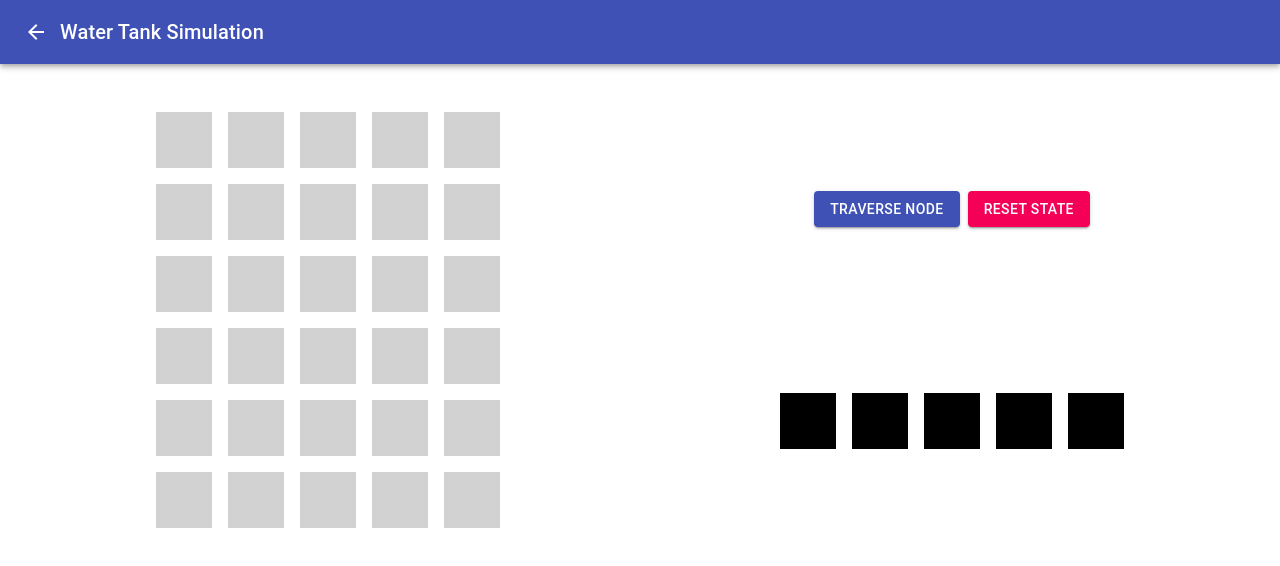
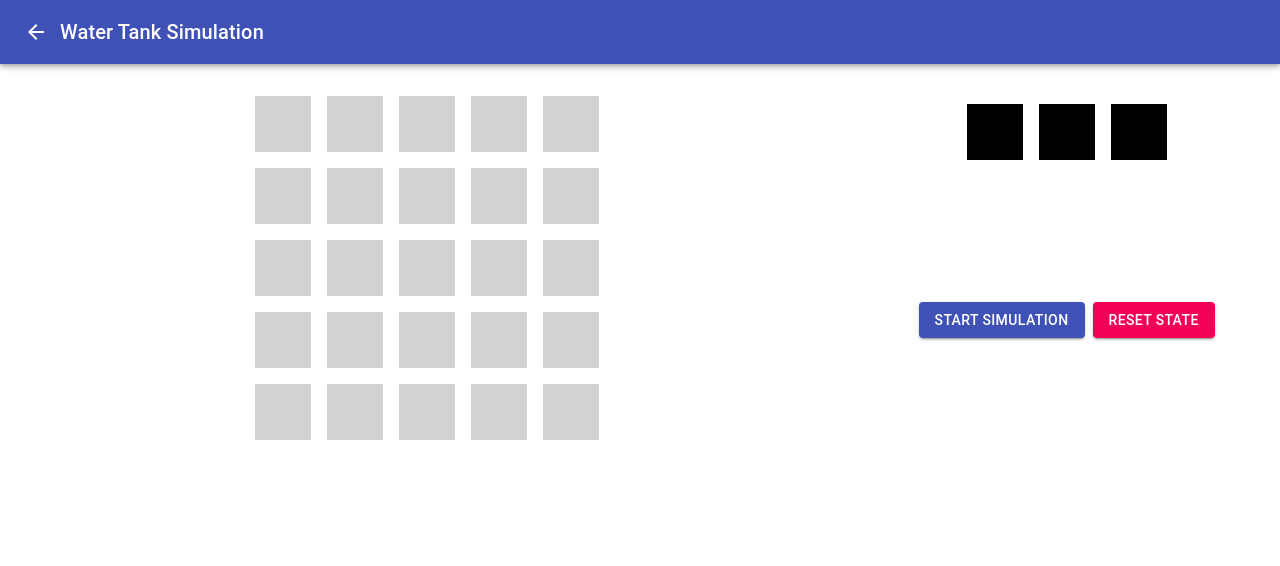
Before and after one commit to gokulsadanandam/water-tanker-simulation, a React (Create React App) app: page / in a window 1280 px wide. Both pictures are taken after a click on the button 1244 px from the left and 428 px from the top of the page. Shown: the top 566 px of the page. Built offline with nearby package versions, Linux system fonts and the light colour scheme.

Commit message:
code refactor, block reduction logic added

```diff
--- a/src/+state/water.tanker.reducer.tsx
+++ b/src/+state/water.tanker.reducer.tsx
@@ -24,7 +24,7 @@ export interface WaterTankerState {
 
 export const initialState: WaterTankerState = {
   screen: Screen.INPUT_SCREEN,
-  WaterTank: GridArray,
+  WaterTank: [] as WaterTank,
   WaterTankerInputs: {
     rows: 5,
     columns: 5,
@@ -49,6 +49,25 @@ export function reducer(
           [action.payload.key] : action.payload.value
         }
       }
+    case "waterTanker/createTank":
+      let WaterTank = []
+      for (let i = 0; i < action.payload.rows; i++) {
+        let column = []
+        for (let j = 0; j < action.payload.columns; j++) {
+          column.push({
+            positionX: i,
+            positionY: j,
+            isBlocked: false,
+            isWaterFlowed: false,
+            isEdge: j==action.payload.columns,
+          })
+        }
+        WaterTank.push(column);
+      }
+      return {
+        ...state,
+        WaterTank
+      }
     case "waterTanker/updateScreen":
       return {
         ...state,
@@ -58,7 +77,6 @@ export function reducer(
       if (
         !action.payload.isBlocked
       ) {
-          console.log("inside block")
           return{
             ...state,
             WaterTank : Object.assign([...state.WaterTank],{
@@ -66,7 +84,11 @@ export function reducer(
                 [action.payload.positionY] : { positionX : action.payload.positionX, positionY: action.payload.positionY,
                   isEdge: action.payload.isEdge , isWaterFlowed: action.payload.isWaterFlowed , isBlocked: true }
               })
-            })
+            }),
+            WaterTankerInputs : {
+              ...state.WaterTankerInputs,
+              blocks : state.WaterTankerInputs.blocks - 1
+            }
           }
       }
       return state;
--- a/src/App.Header.tsx
+++ b/src/App.Header.tsx
@@ -14,7 +14,7 @@ export default function AppHeader() {
   };
 
   return (
-    <AppBar position="static">
+    <AppBar  position="sticky">
       <Toolbar>
         {state.screen === Screen.SIMULATOR_SCREEN ? (
           <IconButton
--- a/src/App.tsx
+++ b/src/App.tsx
@@ -12,6 +12,10 @@ import { deepCopy } from './utils/utils';
 
 function App() {
   const { state, dispatch } = useStoreContext();
+
+  console.log(state);
+
+  const { blocks , rows , columns } = state.WaterTankerInputs;
 
   const fillTank = {
     initialState: state.WaterTank,
@@ -31,8 +35,8 @@ function App() {
         },
       };
 
-      const rows = 6;
-      const columns = 5;
+      const rows = state.WaterTankerInputs.rows;
+      const columns = state.WaterTankerInputs.columns;
 
       let arr = deepCopy(this.initialState);
       let currentPosition = { positionX: 0, positionY: 0 };
@@ -116,10 +120,7 @@ function App() {
         timer = timer + 1000;
       }
       return arr;
-    },
-    getInitialTankState: function () {
-      return this.initialState;
-    },
+    }
   };
 
   function fillTheTank() {
@@ -127,23 +128,15 @@ function App() {
   }
 
   function resetTank() {
-    for (let i = 0; i < GridArray.length; i++) {
-      for (let j = 0; j < GridArray[i].length; j++) {
-        GridArray[i][j] = {
-          ...GridArray[i][j],
-          isBlocked: false,
-          isWaterFlowed: false,
-        };
-      }
-    }
-    dispatch({ type : 'watertanker/updateGridArray' , payload: [...GridArray] })
+    dispatch({ type : 'waterTanker/createTank' , payload: { rows , columns } })
   }
 
   return (
-    <Box display="flex" mt={3} p={2} justifyContent="center">
+    <Grid container justifyContent="center">
         {/* <DropContainer/> */}
         <Grid
           container
+          lg={8}
           alignItems="center"
           justifyContent="center"
         >
@@ -173,22 +166,11 @@ function App() {
             </Grid>
           ))}
         </Grid>
-        <Grid container alignItems="center" justifyContent="center" style={{ paddingTop : 8 }}>
+        <Grid
+          lg={4}
+        container alignItems="flex-start" justifyContent="center" style={{ paddingTop : 8 }}>
           <Grid container item alignItems="center" justifyContent="center">
-            <Button variant="contained" color="primary" onClick={fillTheTank}>
-              Traverse Node
-            </Button>
-            <Button
-              variant="contained"
-              color="secondary"
-              onClick={resetTank}
-              style={{ marginLeft: 8 }}
-            >
-              Reset State
-            </Button>
-          </Grid>
-          <Grid container item alignItems="center" justifyContent="center">
-            {new Array(5).fill(null).map((_) => (
+            {new Array(blocks).fill(null).map((_) => (
               <DraggableGrid>
                 <Box
                   m={1}
@@ -202,8 +184,21 @@ function App() {
               </DraggableGrid>
             ))}
           </Grid>
+          <Grid container item style={{ marginTop: 24 }} alignItems="center" justifyContent="center">
+            <Button variant="contained" color="primary" onClick={fillTheTank}>
+              Start Simulation
+            </Button>
+            <Button
+              variant="contained"
+              color="secondary"
+              onClick={resetTank}
+              style={{ marginLeft: 8 }}
+            >
+              Reset State
+            </Button>
+          </Grid>
         </Grid>
-      </Box>
+      </Grid>
   );
 }
 
--- a/src/WaterTank.Inputs.tsx
+++ b/src/WaterTank.Inputs.tsx
@@ -33,6 +33,10 @@ export default function WaterTankInputs() {
         type: "waterTanker/updateScreen",
         payload: { screen : Screen.SIMULATOR_SCREEN  },
     });
+    dispatch({
+      type: "waterTanker/createTank",
+      payload: { rows, columns, blocks  },
+  });
   }
 
   const canUserNavigate = (rows >= 0 && columns >= 0 && blocks <= rows * columns) ? false : true;
```
